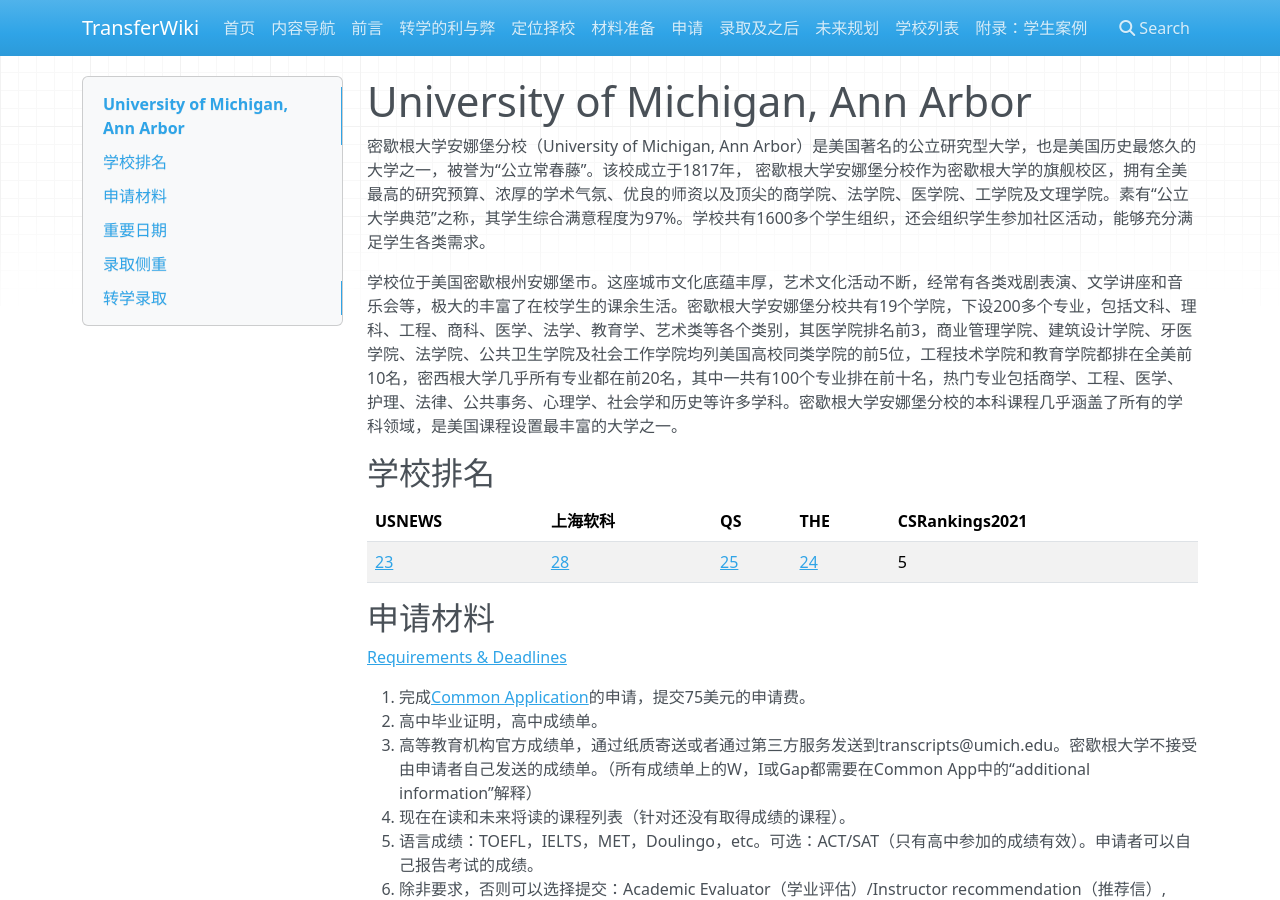
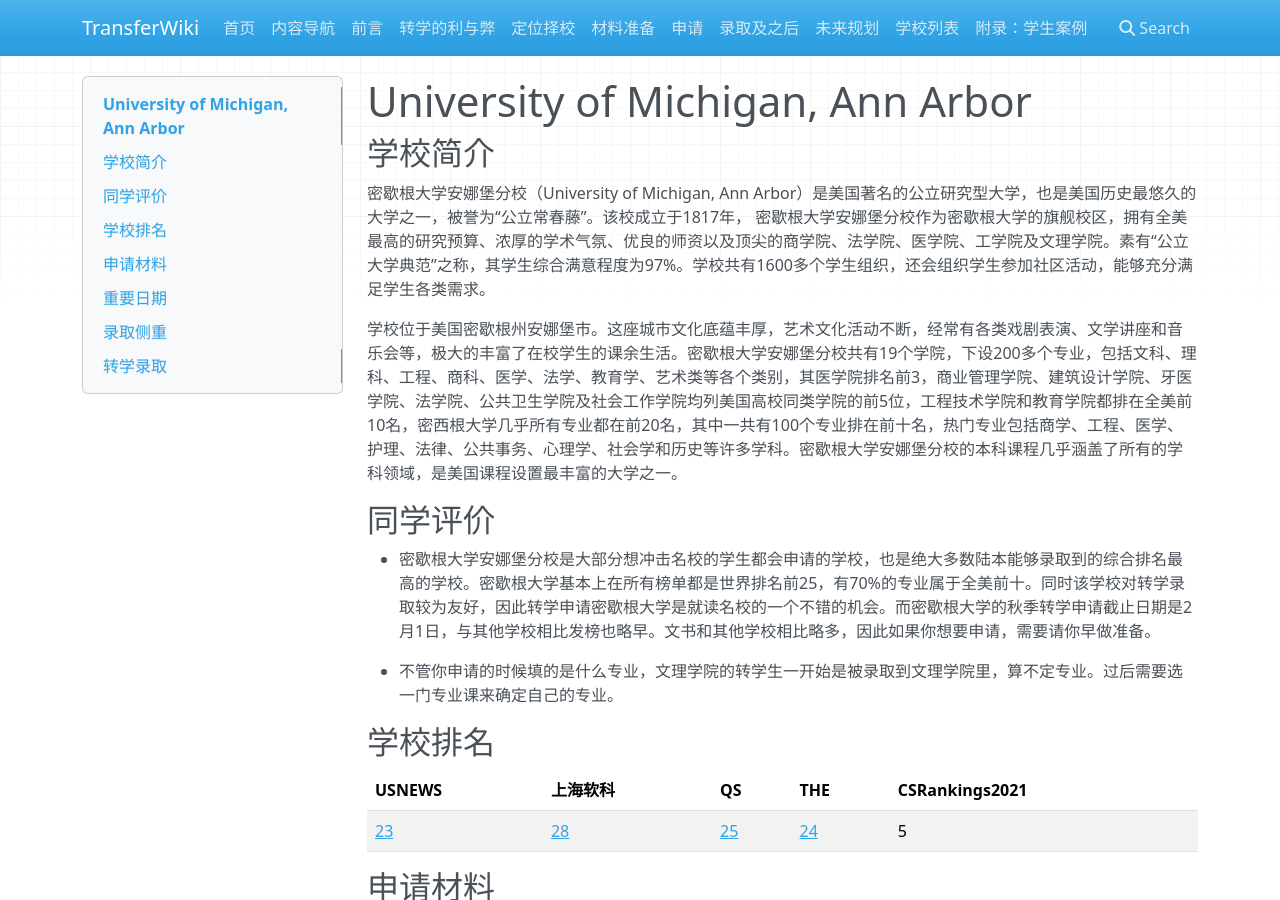
Before and after one commit to SihanXU/TransferWiki, an MkDocs documentation site: the page built from docs/schools/umich.md, in a window 1280 px wide and 900 px high. Built offline with MkDocs 1.6.1, drawn with Linux system fonts in a browser that asks for light colours; nearby versions of some CDN libraries.

Commit message:
Update umich.md

```diff
--- a/docs/schools/umich.md
+++ b/docs/schools/umich.md
@@ -1,8 +1,16 @@
 # University of Michigan, Ann Arbor
+
+## 学校简介
 
 密歇根大学安娜堡分校（University of Michigan, Ann Arbor）是美国著名的公立研究型大学，也是美国历史最悠久的大学之一，被誉为“公立常春藤”。该校成立于1817年， 密歇根大学安娜堡分校作为密歇根大学的旗舰校区，拥有全美最高的研究预算、浓厚的学术气氛、优良的师资以及顶尖的商学院、法学院、医学院、工学院及文理学院。素有“公立大学典范”之称，其学生综合满意程度为97%。学校共有1600多个学生组织，还会组织学生参加社区活动，能够充分满足学生各类需求。
 
 学校位于美国密歇根州安娜堡市。这座城市文化底蕴丰厚，艺术文化活动不断，经常有各类戏剧表演、文学讲座和音乐会等，极大的丰富了在校学生的课余生活。密歇根大学安娜堡分校共有19个学院，下设200多个专业，包括文科、理科、工程、商科、医学、法学、教育学、艺术类等各个类别，其医学院排名前3，商业管理学院、建筑设计学院、牙医学院、法学院、公共卫生学院及社会工作学院均列美国高校同类学院的前5位，工程技术学院和教育学院都排在全美前10名，密西根大学几乎所有专业都在前20名，其中一共有100个专业排在前十名，热门专业包括商学、工程、医学、护理、法律、公共事务、心理学、社会学和历史等许多学科。密歇根大学安娜堡分校的本科课程几乎涵盖了所有的学科领域，是美国课程设置最丰富的大学之一。
+
+## 同学评价
+
+- 密歇根大学安娜堡分校是大部分想冲击名校的学生都会申请的学校，也是绝大多数陆本能够录取到的综合排名最高的学校。密歇根大学基本上在所有榜单都是世界排名前25，有70%的专业属于全美前十。同时该学校对转学录取较为友好，因此转学申请密歇根大学是就读名校的一个不错的机会。而密歇根大学的秋季转学申请截止日期是2月1日，与其他学校相比发榜也略早。文书和其他学校相比略多，因此如果你想要申请，需要请你早做准备。
+
+- 不管你申请的时候填的是什么专业，文理学院的转学生一开始是被录取到文理学院里，算不定专业。过后需要选一门专业课来确定自己的专业。
 
 ## 学校排名
 
```
